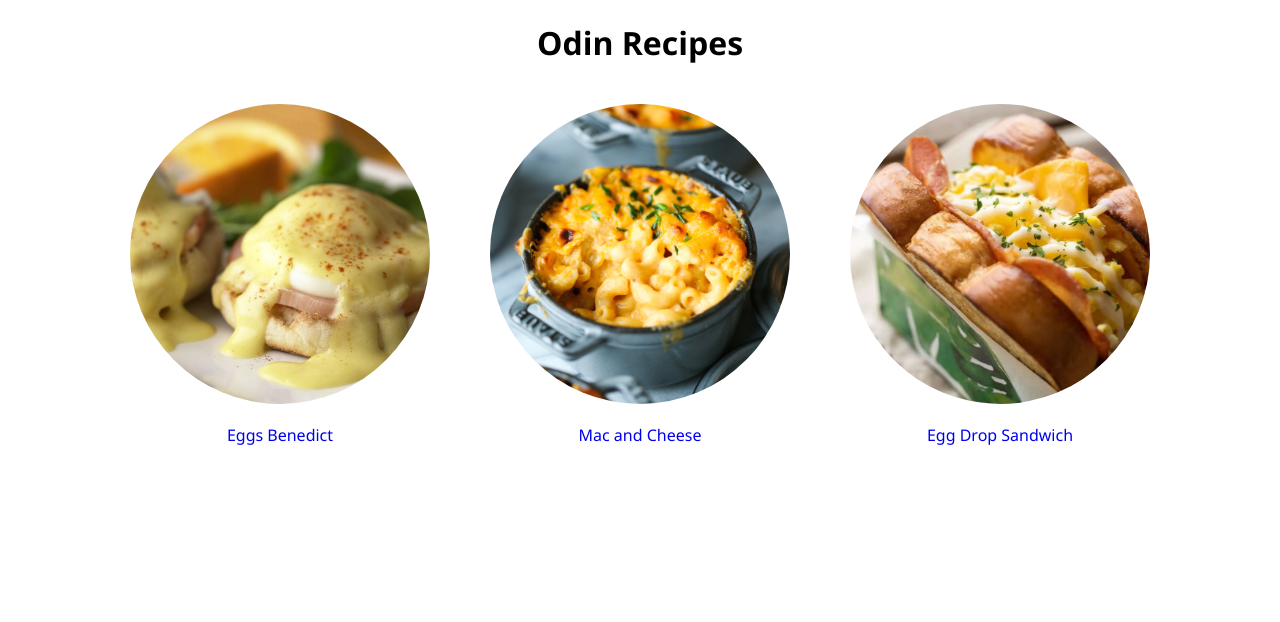
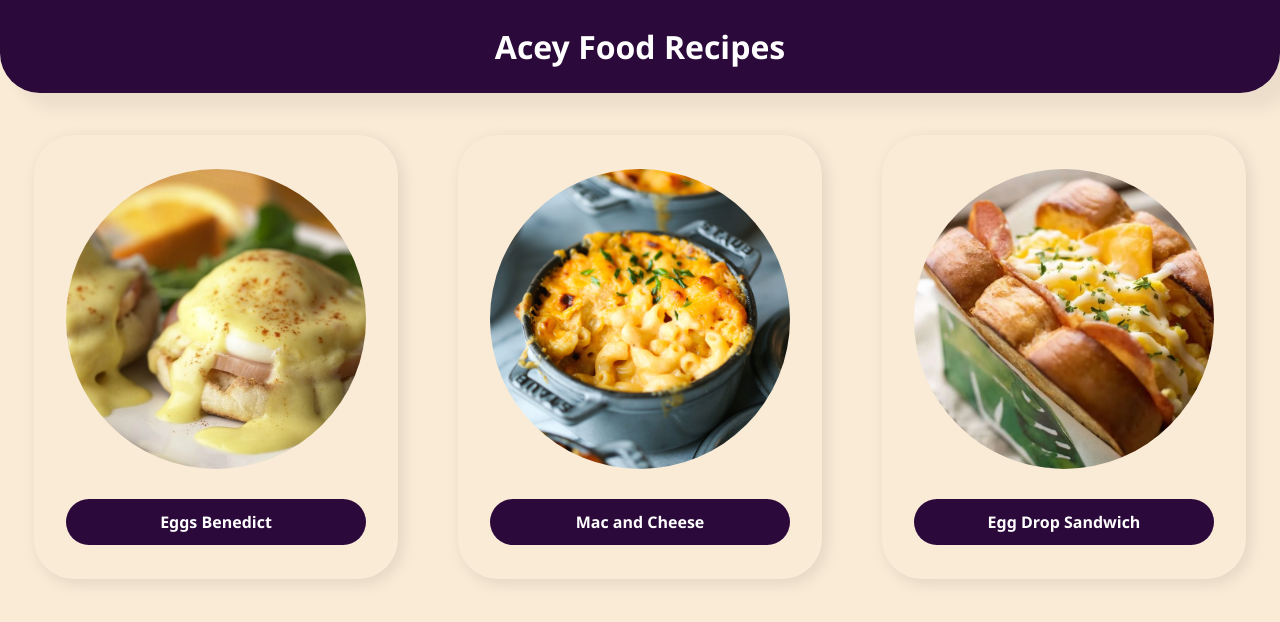
Before and after one commit to aecel/odin-recipes, a plain HTML site: page index.html in a window 1280 px wide. Drawn offline with Linux system fonts and the light colour scheme.

Commit message:
Add style to main page

```diff
--- a/index.html
+++ b/index.html
@@ -4,24 +4,30 @@
     <meta charset="UTF-8">
     <meta http-equiv="X-UA-Compatible" content="IE=edge">
     <meta name="viewport" content="width=device-width, initial-scale=1.0">
-    <title>Odin Recipes</title>
+    <title>Acey Food Recipes</title>
     <link rel="stylesheet" href="styles.css">
 </head>
-<body>
-    <h1 class="odin-title">Odin Recipes</h1>
+<body class="index-body">
+    <h1 class="odin-title">Acey Food Recipes</h1>
     <ul class="recipe-list">
+        <a href="./recipes/eggs-benedict.html">
             <div class="recipe">
                 <img src="./images/eggs-benny.jfif" alt="Sexy Eggs Benedict">
-            <a href="./recipes/eggs-benedict.html">Eggs Benedict</a>
+                <div class="recipe-name">Eggs Benedict</div>
             </div>
+        </a>
+        <a href="./recipes/mac.html">
             <div class="recipe">
                 <img src="./images/mac.jpg" alt="Sexy Mac and Cheese">
-            <a href="./recipes/mac.html">Mac and Cheese</a>
+                <div class="recipe-name">Mac and Cheese</div>
             </div>
+        </a>
+        <a href="./recipes/egg-drop.html">
             <div class="recipe">
                 <img src="./images/egg-drop.webp" alt="Sexy Egg Drop">
-            <a href="./recipes/egg-drop.html">Egg Drop Sandwich</a>
+                <div class="recipe-name">Egg Drop Sandwich</div>
             </div>
+        </a>
     </ul>
 </body>
 </html>
--- a/styles.css
+++ b/styles.css
@@ -1,24 +1,41 @@
 * {
     font-family: 'Segoe UI', Tahoma, Geneva, Verdana, sans-serif;
+    margin: 0;
+    padding: 0;
 }
 
 .odin-title {
     text-align: center;
-    margin-bottom: 40px;
+    margin: 0;
+    padding: 0;
+    padding-top: 25px;
+    padding-bottom: 25px;
+    margin-bottom: 10px;
+    background-color: rgb(43, 9, 59);
+    color: white;
+    box-shadow: 16px 16px 16px rgba(0,0,0,.06);
+    border-bottom-left-radius: 40px;
+    border-bottom-right-radius: 40px;
 }
 
+.index-body {
+    background-color: antiquewhite;
+}
 
 .recipe-list {
     list-style-type: none;
     margin: 0;
-    padding: 0;
+    padding: 32px;
     display: flex;
     justify-content: center;
     gap: 60px;
+    flex-wrap: wrap;
 }
 
 a {
     text-decoration: none;
+    padding: 0;
+    margin: 0;
 }
 
 .recipe {
@@ -26,7 +43,13 @@ a {
     flex-direction: column;
     align-items: center;
     justify-content: center;
-    gap: 20px;
+    gap: 30px;
+    padding: 32px;
+    /*border: 1px solid #eee;*/
+    box-shadow: 4px 4px 16px rgba(0,0,0,.1);
+    border-radius: 40px;
+    height: 380px;
+    width: 300px;
 }
 
 
@@ -34,6 +57,17 @@ a {
     display: flex;
     flex-direction: column;
     gap: 20px;
+}
+
+.recipe-name {
+    background-color: rgb(43, 9, 59);
+    color: white;
+    text-align: center;
+    padding-top: 12px;
+    padding-bottom: 12px;
+    border-radius: 40px;
+    width: 300px;
+    font-weight: bold;
 }
 
 .center-me {
```
Lines whose indentation alone changed are shown as unchanged.
